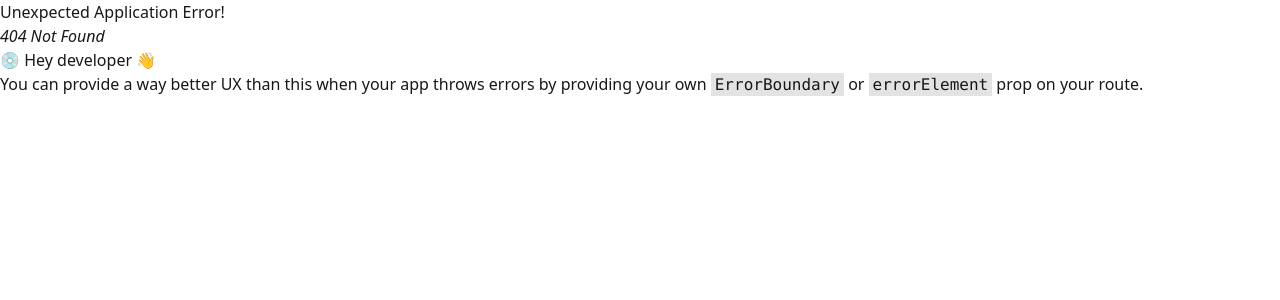
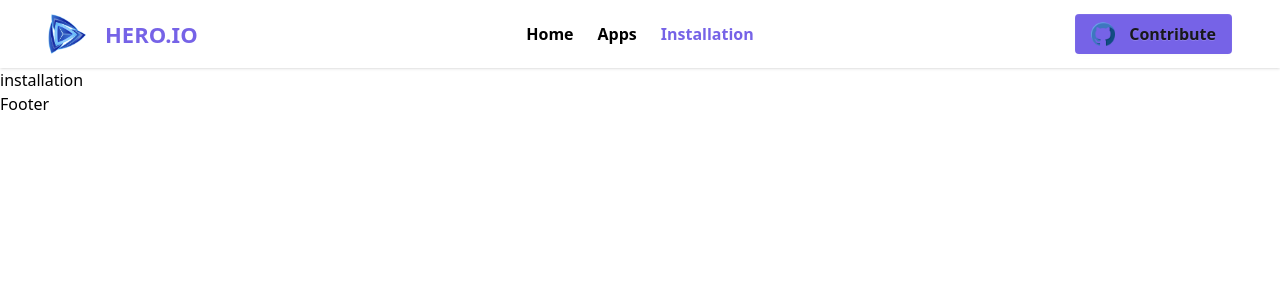
Before and after one commit to abdullahwazih/react_project_appstore, a React (Vite) app: page /installation in a window 1280 px wide. Before the commit this address had no page. Shown: the top 300 px of the page. Built offline with nearby package versions, Linux system fonts and the light colour scheme.

Commit message:
Navigation bar completed

```diff
--- /dev/null
+++ b/src/Pages/Apps/Apps.jsx
@@ -0,0 +1,9 @@
+import React from 'react'
+
+const Apps = () => {
+  return (
+    <div className='text-black'>Apps</div>
+  )
+}
+
+export default Apps
--- /dev/null
+++ b/src/Pages/Installlation/installation.jsx
@@ -0,0 +1,9 @@
+import React from 'react'
+
+const installation = () => {
+  return (
+    <div className = 'text-black'>installation</div>
+  )
+}
+
+export default installation
--- a/src/Pages/Root/Components/NavBar.jsx
+++ b/src/Pages/Root/Components/NavBar.jsx
@@ -1,5 +1,5 @@
 import React from 'react'
-
+import { NavLink } from "react-router"      // ✅ Use NavLink
 import logo from '../../../assets/logo.png'
 import githubLogo from '../../../assets/github.png'
 
@@ -9,19 +9,55 @@ const NavBar = () => {
 
             <div className="navbar-start ml-10">
                 <img src={logo} alt="Logo" className="w-10 h-10" />
-
                 <a className="btn btn-ghost text-[22px] font-bold text-[#7663e7]">
-                    HERO.IO</a>
+                    HERO.IO
+                </a>
             </div>
 
             <div className="navbar-center hidden lg:flex">
                 <ul className="menu menu-horizontal px-1 text-[16px] font-semibold">
-                    <li><a className="hover:text-[#7663e7] active:text-[#7663e7]">Home</a></li>
-                    <li><a className="hover:text-[#7663e7] active:text-[#7663e7]">Apps</a></li>
-                    <li><a className="hover:text-[#7663e7] active:text-[#7663e7]">Installation</a></li>
+
+                    <li>
+                        <NavLink
+                            to="/"
+                            className={({ isActive }) =>
+                                isActive
+                                    ? "text-[#7663e7] font-semibold"
+                                    : "hover:text-[#7663e7]"
+                            }
+                        >
+                            Home
+                        </NavLink>
+                    </li>
+
+                    <li>
+                        <NavLink
+                            to="/apps"
+                            className={({ isActive }) =>
+                                isActive
+                                    ? "text-[#7663e7] font-semibold"
+                                    : "hover:text-[#7663e7]"
+                            }
+                        >
+                            Apps
+                        </NavLink>
+                    </li>
+
+                    <li>
+                        <NavLink
+                            to="/installation"
+                            className={({ isActive }) =>
+                                isActive
+                                    ? "text-[#7663e7] font-semibold"
+                                    : "hover:text-[#7663e7]"
+                            }
+                        >
+                            Installation
+                        </NavLink>
+                    </li>
+
                 </ul>
             </div>
-
 
             <div className="navbar-end mr-10">
                 <a
@@ -36,8 +72,8 @@ const NavBar = () => {
                     Contribute
                 </a>
             </div>
-
-        </div>)
+        </div>
+    )
 }
 
 export default NavBar
--- a/src/index.css
+++ b/src/index.css
@@ -1,4 +1,5 @@
 :root {
   background-color: white;
 
+
 }
--- a/src/routes/routes.jsx
+++ b/src/routes/routes.jsx
@@ -2,12 +2,23 @@ import React from 'react'
 
 import { createBrowserRouter } from "react-router";
 import Root from '../Pages/Root/Components/Root';
+import Apps from '../Pages/Apps/Apps';
+import installation from '../Pages/Installlation/installation';
 
 
 export const router = createBrowserRouter([
   {
     path: "/",
     Component: Root,
-
+    children: [
+      {
+        path: 'apps',
+        Component: Apps,
+      },
+      {
+        path: 'installation',
+        Component: installation,
+      }
+    ]
   },
 ]);
```
